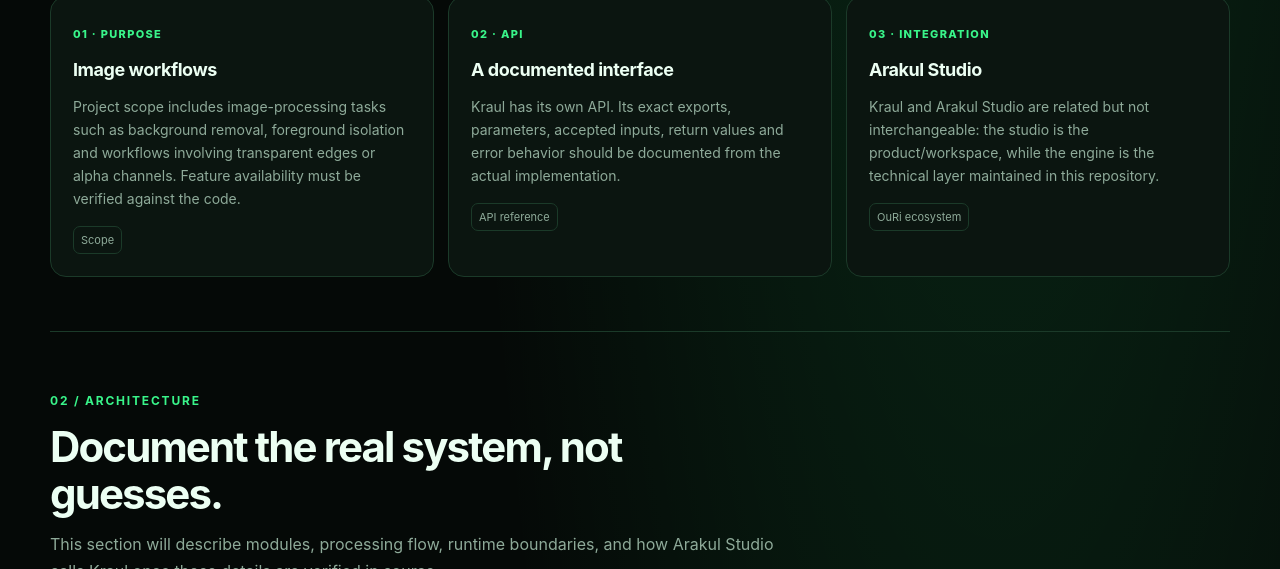
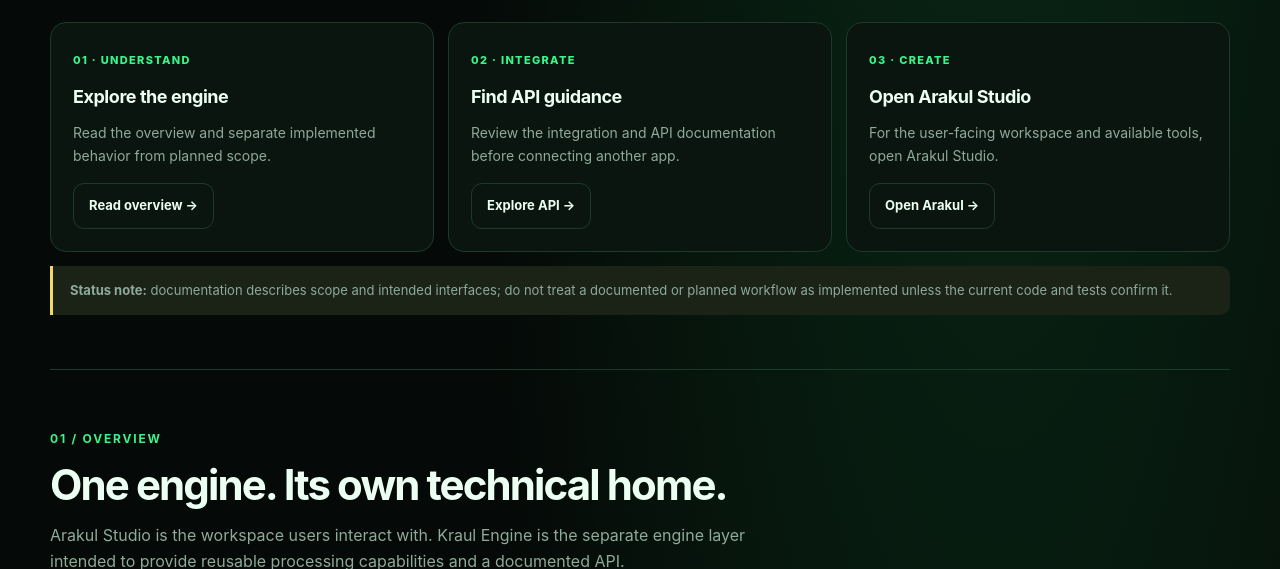
Before and after one commit to spaj7468-cell/Kraul, a plain HTML site: page index.html in a window 1280 px wide. Shown: the part 834-1403 px from the top of the page. Drawn offline with Linux system fonts and the light colour scheme.

Commit message:
Add task-first Kraul documentation homepage

```diff
--- a/index.html
+++ b/index.html
@@ -28,6 +28,14 @@
 </div>
 <aside class="heroCard" aria-label="Kraul Engine identity"><div class="cardTop"><strong>kraul.engine</strong><span class="pill">documentation</span></div><div class="glyph"><b>K</b></div><div class="cardFoot"><span>IMAGE PROCESSING · ENGINE API</span><span>OuRi / Arakul</span></div></aside>
 </div>
+<section class="wrap section" aria-labelledby="kraul-start-title">
+<div class="sectionHead"><span class="eyebrow">Start here</span><h2 id="kraul-start-title">What can you do on this site?</h2><p class="sub">Kraul Engine is the technical documentation project associated with Arakul Studio. Use this site to understand the intended scope, inspect API documentation and follow implementation status. It is not the image-editing workspace itself.</p></div>
+<div class="grid">
+<article class="card"><span class="num">01 · UNDERSTAND</span><h3>Explore the engine</h3><p>Read the overview and separate implemented behavior from planned scope.</p><a class="btn" style="margin-top:16px" href="#overview">Read overview →</a></article>
+<article class="card"><span class="num">02 · INTEGRATE</span><h3>Find API guidance</h3><p>Review the integration and API documentation before connecting another app.</p><a class="btn" style="margin-top:16px" href="#api">Explore API →</a></article>
+<article class="card"><span class="num">03 · CREATE</span><h3>Open Arakul Studio</h3><p>For the user-facing workspace and available tools, open Arakul Studio.</p><a class="btn" style="margin-top:16px" href="https://spaj7468-cell.github.io/Arakul/">Open Arakul →</a></article>
+</div><div class="notice" style="margin-top:14px"><strong>Status note:</strong> documentation describes scope and intended interfaces; do not treat a documented or planned workflow as implemented unless the current code and tests confirm it.</div>
+</section>
 <section class="wrap section" id="overview"><div class="sectionHead"><span class="eyebrow">01 / overview</span><h2>One engine. Its own technical home.</h2><p class="sub">Arakul Studio is the workspace users interact with. Kraul Engine is the separate engine layer intended to provide reusable processing capabilities and a documented API.</p></div>
 <div class="grid">
 <article class="card"><span class="num">01 · PURPOSE</span><h3>Image workflows</h3><p>Project scope includes image-processing tasks such as background removal, foreground isolation and workflows involving transparent edges or alpha channels. Feature availability must be verified against the code.</p><span class="tag">Scope</span></article>
```
